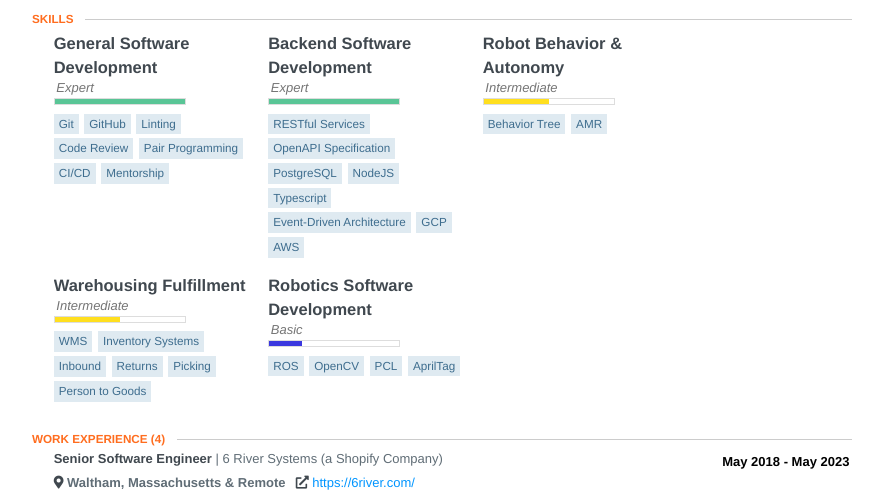
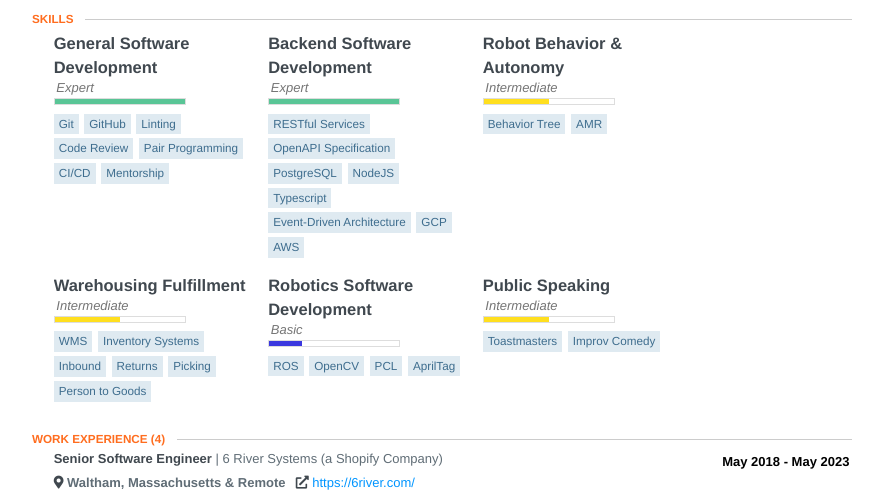
Before and after one commit to Shockolate/resume, a website: page docs/index.html in a window 1280 px wide. Shown: the part 273-770 px from the top of the page, without its empty margins (198-1081 px from the left). Drawn offline with Linux system fonts and the light colour scheme.

Commit message:
fix: toastmasters and improv

```diff
--- a/docs/index.html
+++ b/docs/index.html
@@ -969,6 +969,24 @@ section .location {
             </ul>
 
     		</div>
+        <div class="item ">
+            <h3 class="name">
+              Public Speaking
+            </h3>
+          <div class="skill-data">
+    			  <div class="level intermediate">
+    			      <em>Intermediate</em>
+    			  <div class="bar"></div>
+    			</div>
+          <div class="subskills">
+          </div>
+          </div>
+            <ul class="keywords">
+            	<li>Toastmasters</li>
+            	<li>Improv Comedy</li>
+            </ul>
+
+    		</div>
     	</section>
     </section>
     <section class="section">
@@ -1339,14 +1357,6 @@ section .location {
             <li>Card</li>
           </ul>
         </div>
-        <div class="item">
-          <h3 class="name">
-            Public Speaking
-          </h3>
-          <ul class="keywords">
-            <li>Toastmasters</li>
-          </ul>
-        </div>
       </section>
     </section>
     <section class="section">
```
Also changed, not shown: resume.json (+8 -6 lines).
